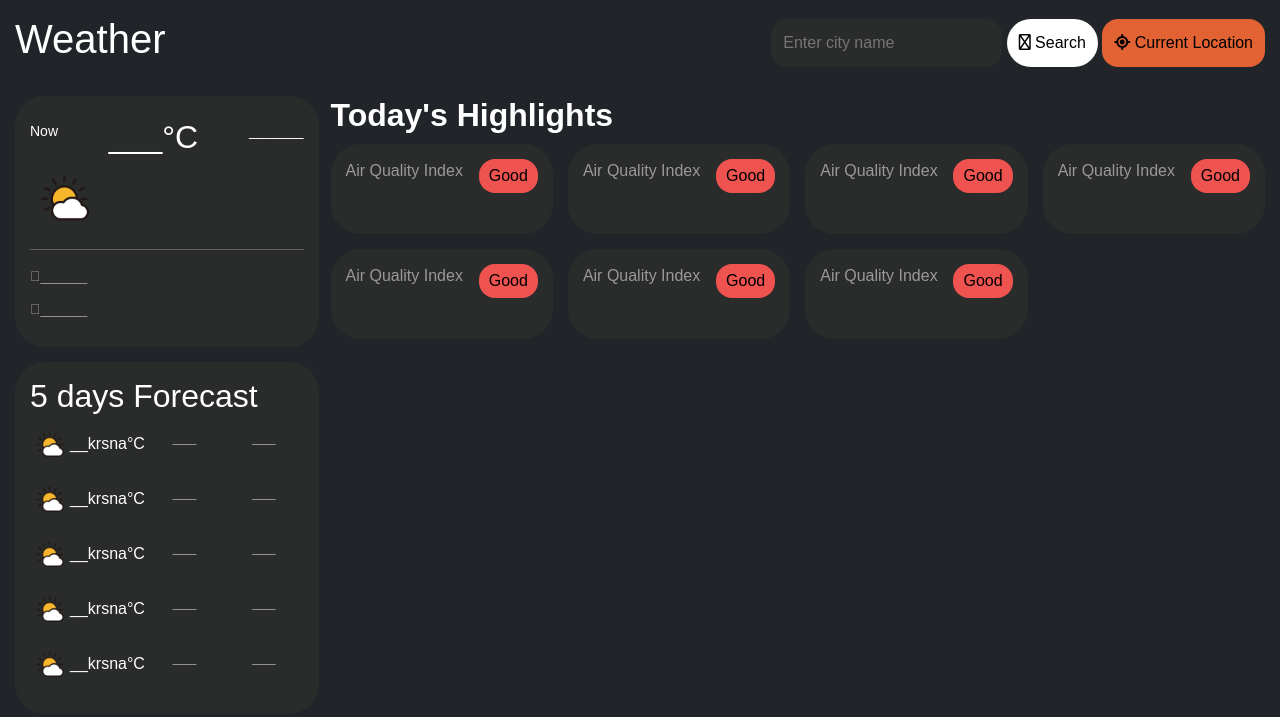
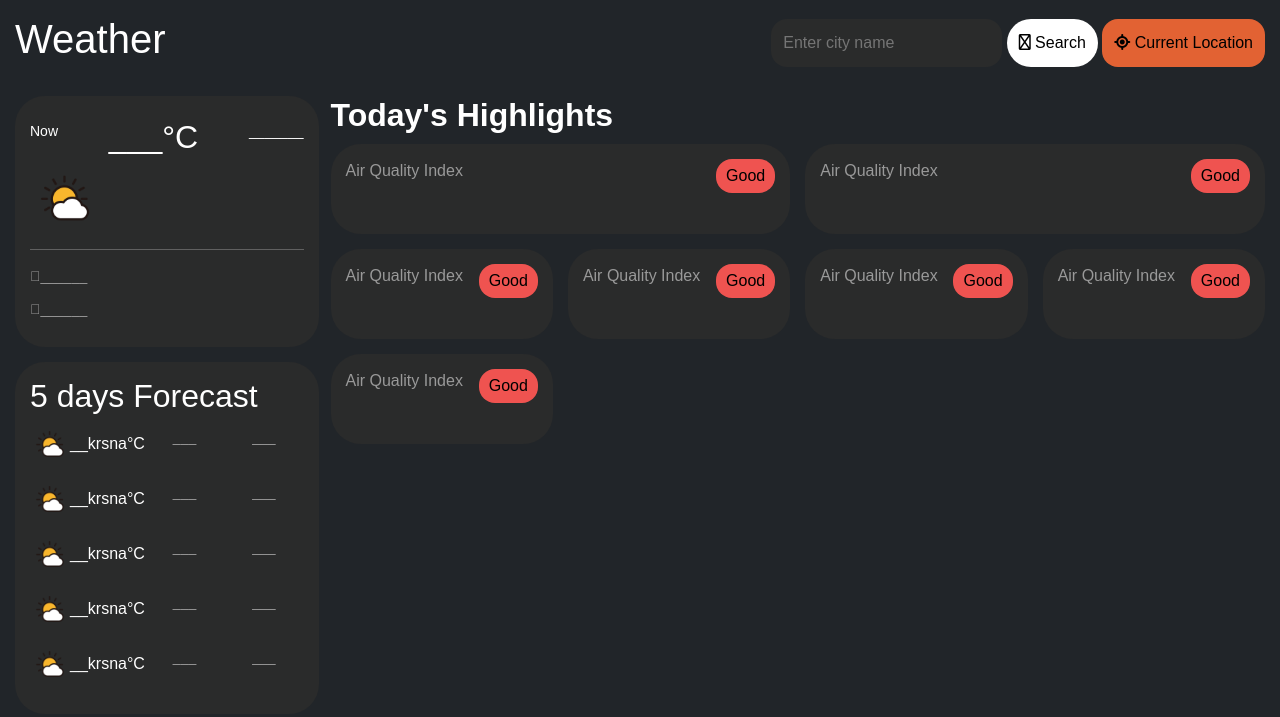
Before and after one commit to amruta-khatawate/Weather-App, a plain HTML site: page index.html in a window 1280 px wide. Drawn offline with nearby package versions, Linux system fonts and the light colour scheme.

Commit message:
style added

```diff
--- a/styles.css
+++ b/styles.css
@@ -119,6 +119,10 @@ body{
                   display: grid;
                   grid-template-columns: repeat(4, 1fr);
                   column-gap: 15px;
+                  & .cards:nth-of-type(1),
+                  & .cards:nth-of-type(2){
+                        grid-column:span 2;
+                  }
                   & .card-header{
                         display: flex;
                         justify-content: space-between;
```
